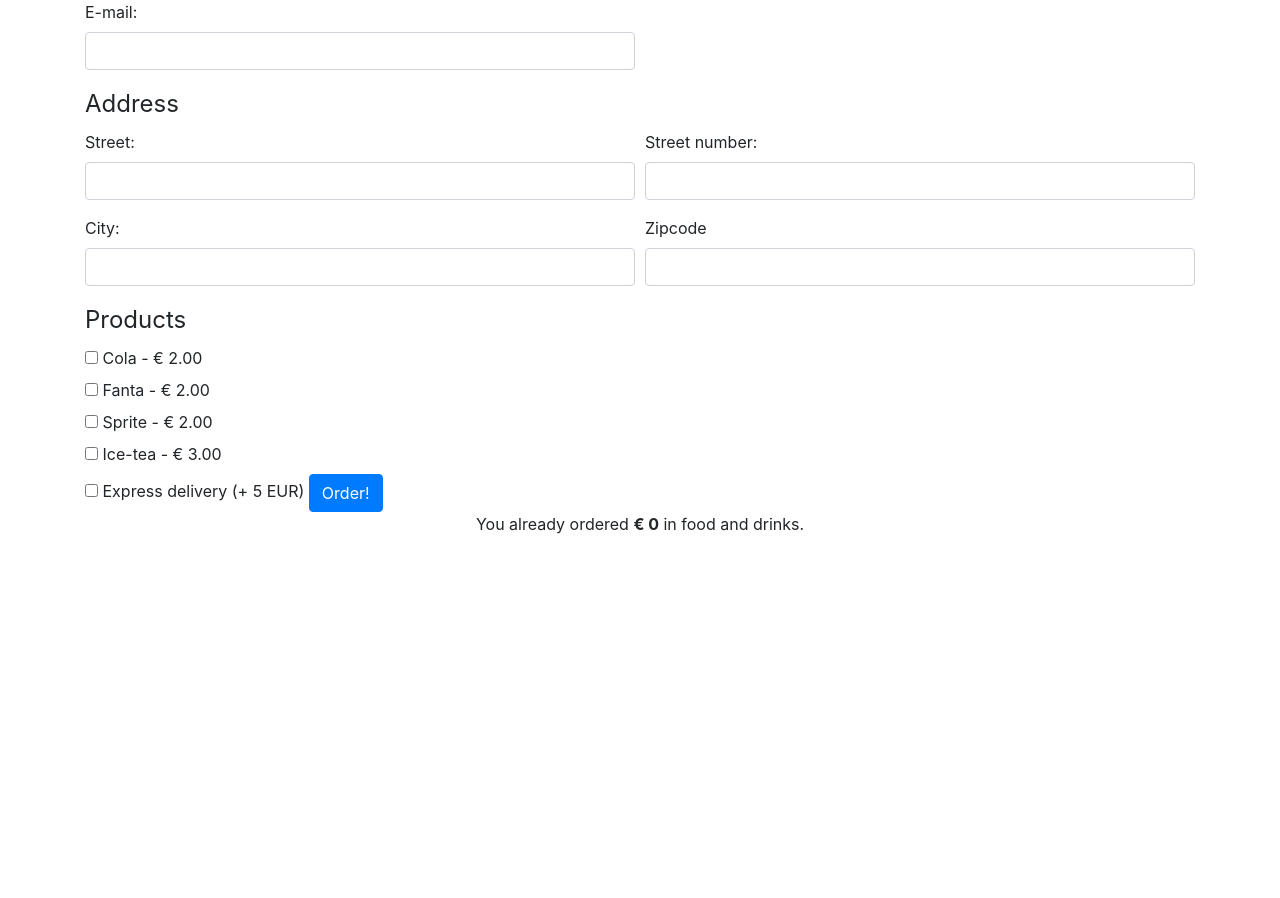
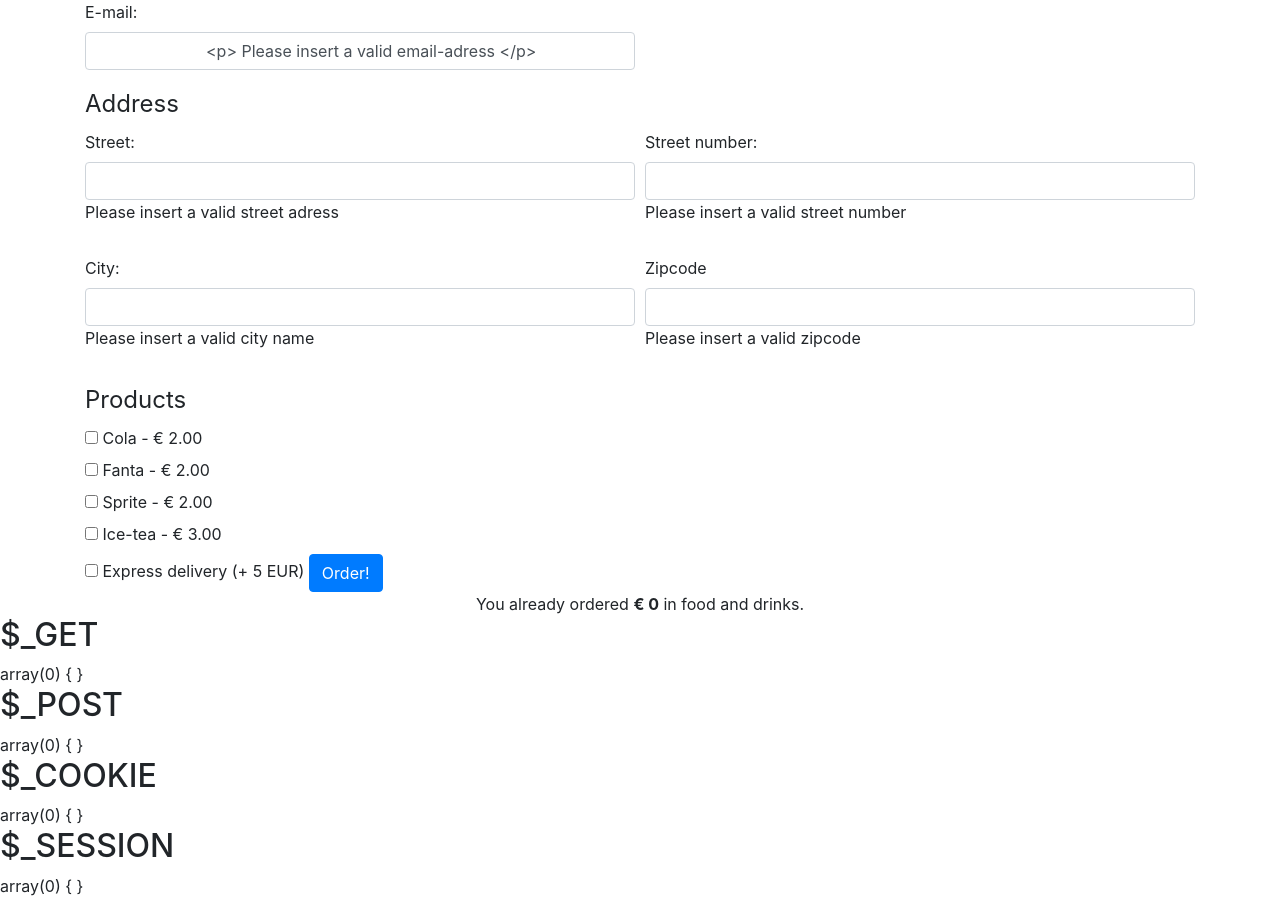
Before and after one commit to AaronDenHond/order-form, a PHP site: page /index.php in a window 1280 px wide. Shown: the part 96-994 px from the top of the page. Before the commit the page ends 630 px from the top, so only its background shows below. Run offline with PHP 8.4, Linux system fonts and the light colour scheme; data that the repository does not hold is empty.

Commit message:
empty field validation, email filter, starting work on sessions

```diff
--- a/form-view.php
+++ b/form-view.php
@@ -1,15 +1,18 @@
 <!doctype html>
 <html lang="en">
+
 <head>
     <meta charset="UTF-8">
-    <meta name="viewport"
-          content="width=device-width, user-scalable=no, initial-scale=1.0, maximum-scale=1.0, minimum-scale=1.0">
+    <meta name="viewport" content="width=device-width, user-scalable=no, initial-scale=1.0, maximum-scale=1.0, minimum-scale=1.0">
     <meta http-equiv="X-UA-Compatible" content="ie=edge">
-    <link href="https://stackpath.bootstrapcdn.com/bootstrap/4.3.1/css/bootstrap.min.css" type="text/css"
-          rel="stylesheet"/>
+    <link href="https://stackpath.bootstrapcdn.com/bootstrap/4.3.1/css/bootstrap.min.css" type="text/css" rel="stylesheet" />
     <title>Order food & drinks</title>
 </head>
+
 <body>
+    <?php
+
+    ?>
     <div class="container">
         <h1>Order food in restaurant "the Personal Ham Processors"</h1>
         <nav>
@@ -26,7 +29,17 @@
             <div class="form-row">
                 <div class="form-group col-md-6">
                     <label for="email">E-mail:</label>
-                <input type="text" id="email" name="email" class="form-control"/>
+                    <input value= "<?php if (isset($email_error)) { ?>
+                        <p> <?php echo $email_error ?> </p>
+                    <?php } ?>
+                    <?php if (isset($email_filterError)) { ?>
+                        <p> <?php echo $email_filterError ?> </p>
+                    <?php } ?>
+                    <?php if (isset($_SESSION["email"])) { ?>
+                        <p> <?php echo $_SESSION["email"] ?> </p>
+                    <?php } ?>" type="text" id="email" name="email" class="form-control" />
+
+
                 </div>
                 <div></div>
             </div>
@@ -38,29 +51,44 @@
                     <div class="form-group col-md-6">
                         <label for="street">Street:</label>
                         <input type="text" name="street" id="street" class="form-control">
+                        <?php if (isset($street_error)) { ?>
+                            <p> <?php echo $street_error ?> </p>
+                        <?php } ?>
+
                     </div>
                     <div class="form-group col-md-6">
                         <label for="streetnumber">Street number:</label>
                         <input type="text" id="streetnumber" name="streetnumber" class="form-control">
+                        <?php if (isset($streetNumber_error)) { ?>
+                            <p> <?php echo $streetNumber_error ?> </p>
+                        <?php } ?>
+
                     </div>
                 </div>
                 <div class="form-row">
                     <div class="form-group col-md-6">
                         <label for="city">City:</label>
                         <input type="text" id="city" name="city" class="form-control">
+                        <?php if (isset($city_error)) { ?>
+                            <p> <?php echo $city_error ?> </p>
+                        <?php } ?>
                     </div>
                     <div class="form-group col-md-6">
                         <label for="zipcode">Zipcode</label>
                         <input type="text" id="zipcode" name="zipcode" class="form-control">
+                        <?php if (isset($zipcode_error)) { ?>
+                            <p> <?php echo $zipcode_error ?> </p>
+                        <?php } ?>
+
                     </div>
                 </div>
             </fieldset>
 
             <fieldset>
                 <legend>Products</legend>
-            <?php foreach ($products AS $i => $product): ?>
+                <?php foreach ($products as $i => $product) : ?>
                     <label>
-                    <input type="checkbox" value="1" name="products[<?php echo $i ?>]"/> <?php echo $product['name'] ?> -
+                        <input type="checkbox" value="1" name="products[<?php echo $i ?>]" /> <?php echo $product['name'] ?> -
                         &euro; <?php echo number_format($product['price'], 2) ?></label><br />
                 <?php endforeach; ?>
             </fieldset>
@@ -81,5 +109,7 @@
             text-align: center;
         }
     </style>
+    <?php whatIsHappening()?>
 </body>
+
 </html>
--- a/index.php
+++ b/index.php
@@ -2,9 +2,41 @@
 //this line makes PHP behave in a more strict way
 declare(strict_types=1);
 
+ini_set('display_errors', '1');
+ini_set('display_startup_errors', '1');
+error_reporting(E_ALL);
+
+
 //we are going to use session variables so we need to enable sessions
 session_start();
 
+$email = $_POST['email'];
+$street = $_POST['street'];
+$streetNumber = $_POST['streetnumber'];
+$city = $_POST['city'];
+$zipcode = $_POST['zipcode'];
+
+if(empty($email)) {
+    $email_error = "Please insert a valid email-adress";
+}
+elseif(!filter_var($email, FILTER_VALIDATE_EMAIL)){
+ $email_filterError = "Invalid email format";
+}
+else {
+    $_SESSION["email"] = $email;
+}
+if(empty($street)) {
+    $street_error = "Please insert a valid street adress";
+}
+if(empty($streetNumber)){
+    $streetNumber_error = "Please insert a valid street number";
+}
+if(empty($city)) {
+    $city_error = "Please insert a valid city name";
+}
+if(empty($zipcode)){
+    $zipcode_error = "Please insert a valid zipcode";
+}
 function whatIsHappening() {
     echo '<h2>$_GET</h2>';
     var_dump($_GET);
@@ -15,6 +47,10 @@ function whatIsHappening() {
     echo '<h2>$_SESSION</h2>';
     var_dump($_SESSION);
 }
+
+
+
+
 
 //your products with their price.
 $products = [
```
Lines whose indentation alone changed are shown as unchanged.
